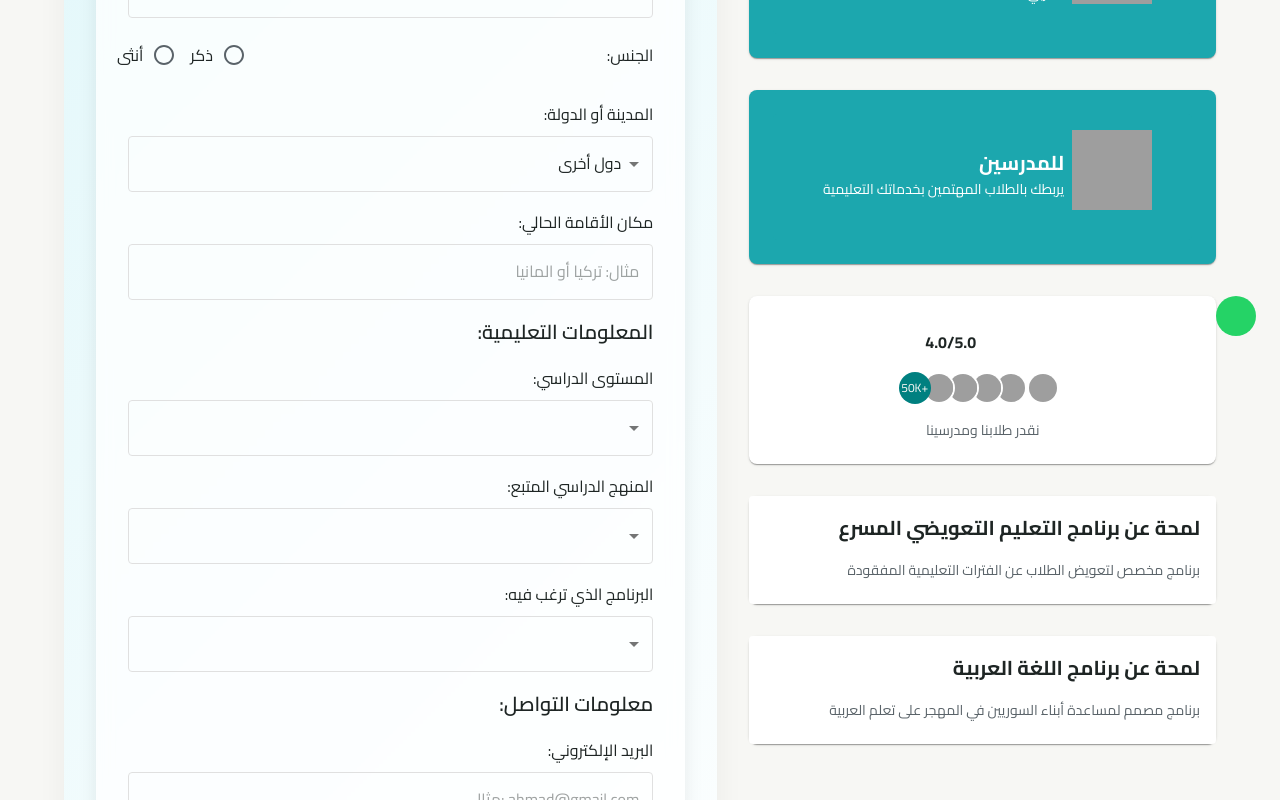
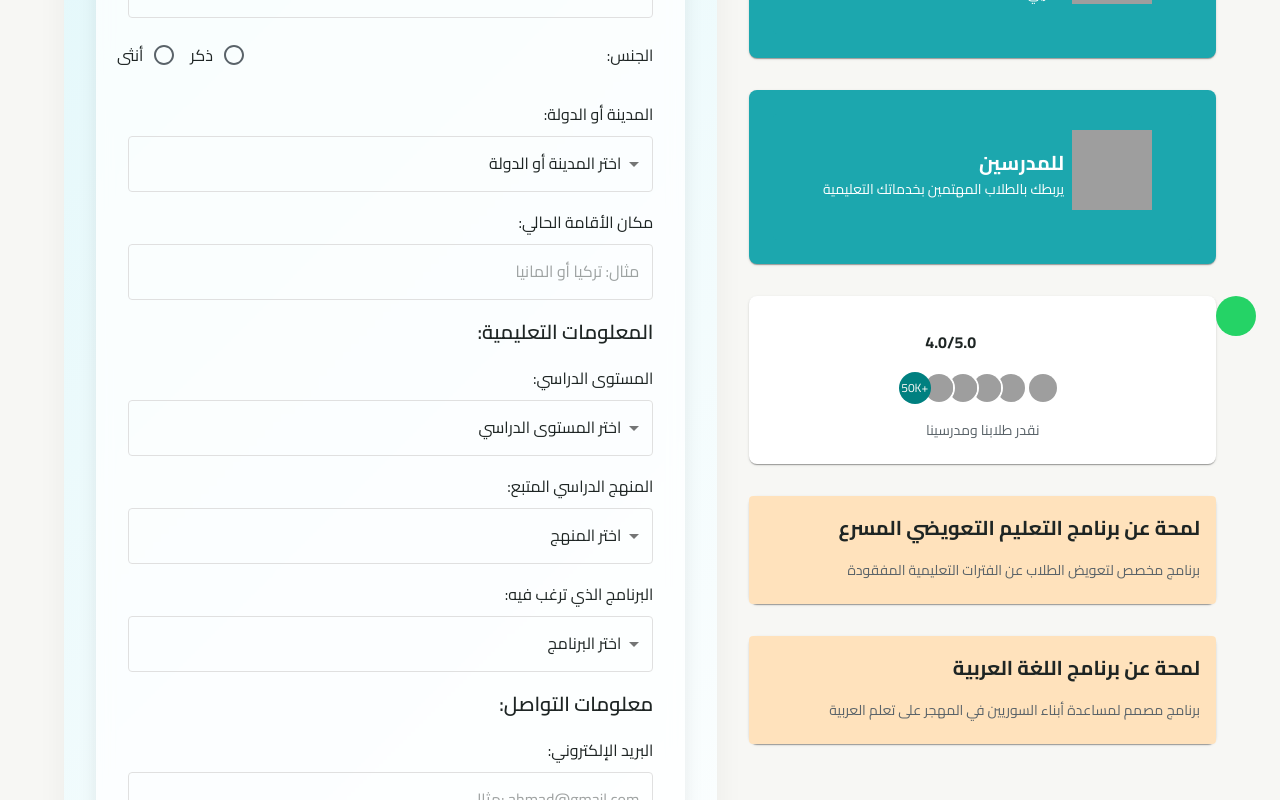
Before and after one commit to alaa-mw/Dhad, a React (Vite) app in the folder dhad-website/: page /form in a window 1280 px wide. Shown: the part 440-1240 px from the top of the page. Built offline with nearby package versions, Linux system fonts and the light colour scheme; grey boxes are pictures that could not be loaded; some icons are missing.

Commit message:
FormDone

```diff
--- a/dhad-website/src/components/layout/Form.tsx
+++ b/dhad-website/src/components/layout/Form.tsx
@@ -479,13 +479,12 @@ const Form: React.FC<FormProps> = ({ onNext }) => {
 
                 {/* Program Info Cards */}
                 <Box
+                  boxShadow={1}
                   borderRadius={2}
-                  boxShadow={1}
-                  sx={{ backgroundColor: "#ffb35061" }}
                 >
                   <Card elevation={0}>
-                    <CardContent>
-                      <Typography variant="h6" fontWeight="bold">
+                    <CardContent sx={{backgroundColor: "#ffb35061"}}>
+                      <Typography variant="h6" fontWeight="bold" >
                         لمحة عن برنامج التعليم التعويضي المسرع
                       </Typography>
                       <Typography variant="body2" mt={2} color="text.secondary">
@@ -496,12 +495,11 @@ const Form: React.FC<FormProps> = ({ onNext }) => {
                 </Box>
 
                 <Box
+                  boxShadow={1}
                   borderRadius={2}
-                  boxShadow={1}
-                  sx={{ backgroundColor: "#ffb35061" }}
                 >
                   <Card elevation={0}>
-                    <CardContent>
+                    <CardContent sx={{backgroundColor: "#ffb35061"}}>
                       <Typography variant="h6" fontWeight="bold">
                         لمحة عن برنامج اللغة العربية
                       </Typography>
@@ -626,6 +624,10 @@ const Form: React.FC<FormProps> = ({ onNext }) => {
                         displayEmpty
                         error={!!errors.city}
                         {...register("city")}
+                        defaultValue={""}
+                        MenuProps={{
+                          disableScrollLock: true
+                        }}
                       >
                         <MenuItem value="" disabled>
                           اختر المدينة أو الدولة
@@ -770,6 +772,10 @@ const Form: React.FC<FormProps> = ({ onNext }) => {
                         {...register("education_level")}
                         displayEmpty
                         error={!!errors.education_level}
+                        defaultValue={""}
+                        MenuProps={{
+                          disableScrollLock: true
+                        }}
                       >
                         <MenuItem value=""  disabled >
                           اختر المستوى الدراسي
@@ -805,6 +811,10 @@ const Form: React.FC<FormProps> = ({ onNext }) => {
                         {...register("curriculum")}
                         displayEmpty
                         error={!!errors.curriculum}
+                        defaultValue={""}
+                        MenuProps={{
+                          disableScrollLock: true
+                        }}
                       >
                         <MenuItem value="" disabled>
                           اختر المنهج
@@ -837,6 +847,10 @@ const Form: React.FC<FormProps> = ({ onNext }) => {
                         {...register("program")}
                         displayEmpty
                         error={!!errors.program}
+                        defaultValue={""}
+                        MenuProps={{
+                          disableScrollLock: true
+                        }}
                       >
                         <MenuItem value="" disabled>
                           اختر البرنامج
@@ -870,6 +884,10 @@ const Form: React.FC<FormProps> = ({ onNext }) => {
                           {...register("grade")}
                           displayEmpty
                           error={!!errors.grade}
+                          MenuProps={{
+                          disableScrollLock: true
+                        }}
+                        defaultValue={""}
                         >
                           <MenuItem value="" disabled>
                             اختر الصف
@@ -943,6 +961,10 @@ const Form: React.FC<FormProps> = ({ onNext }) => {
                           {...register("arabic_level")}
                           displayEmpty
                           error={!!errors.arabic_level}
+                          MenuProps={{
+                          disableScrollLock: true
+                        }}
+                        defaultValue={""}
                         >
                           <MenuItem value="" disabled>
                             اختر المستوى
@@ -1002,7 +1024,7 @@ const Form: React.FC<FormProps> = ({ onNext }) => {
                       <StyledTextField
                         fullWidth
                         type="text"
-                        placeholder="+963912345678 :مثال"
+                        placeholder="963912345678+ :مثال"
                         error={!!errors.phone}
                         helperText={errors.phone?.message}
                         FormHelperTextProps={{ sx: { textAlign: "right" } }}
```
